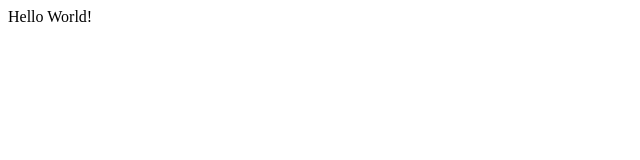
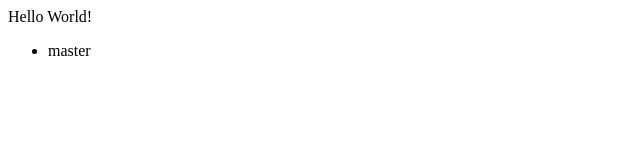
Before and after one commit to wooseok01/Test2, a plain HTML site: page index.html in a window 1280 px wide. Shown: the full height of the page, 0-640 px from the left. Drawn offline with Linux system fonts and the light colour scheme.

Commit message:
ul태그 추가

```diff
--- a/index.html
+++ b/index.html
@@ -6,5 +6,8 @@
 </head>
 <body>
 	<div>Hello World!</div>
+	<ul>
+		<li>master</li>
+	</ul>
 </body>
 </html>
```
